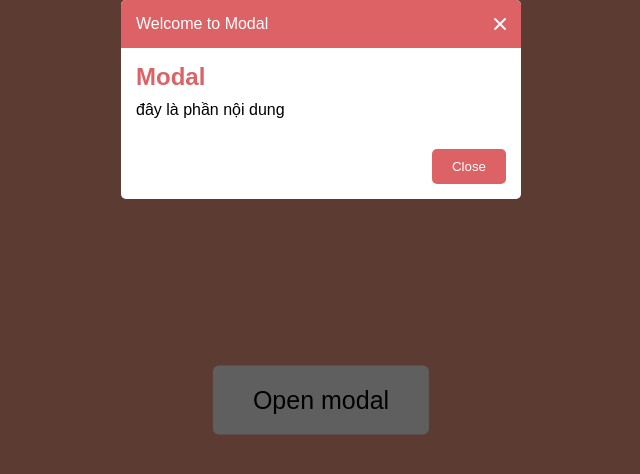
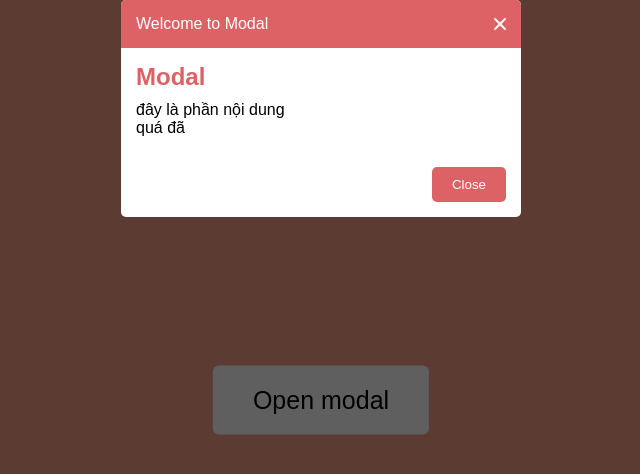
Before and after one commit to DyLan1401/du_an3, a plain HTML site: page index.html in a window 1280 px wide. Both pictures are taken after a click on the button "Open modal". Shown: the whole page, without its empty margins (319-959 px from the left). Drawn offline with Linux system fonts and the light colour scheme.

Commit message:
2st commit

```diff
--- a/index.html
+++ b/index.html
@@ -19,6 +19,7 @@
         <div class="modal_body">
             <h2>Modal </h2>
             <p>đây là phần nội dung</p>
+            <p>quá đã</p>
         </div>
         <div class="modal_footer">
             <button>Close</button>
```
